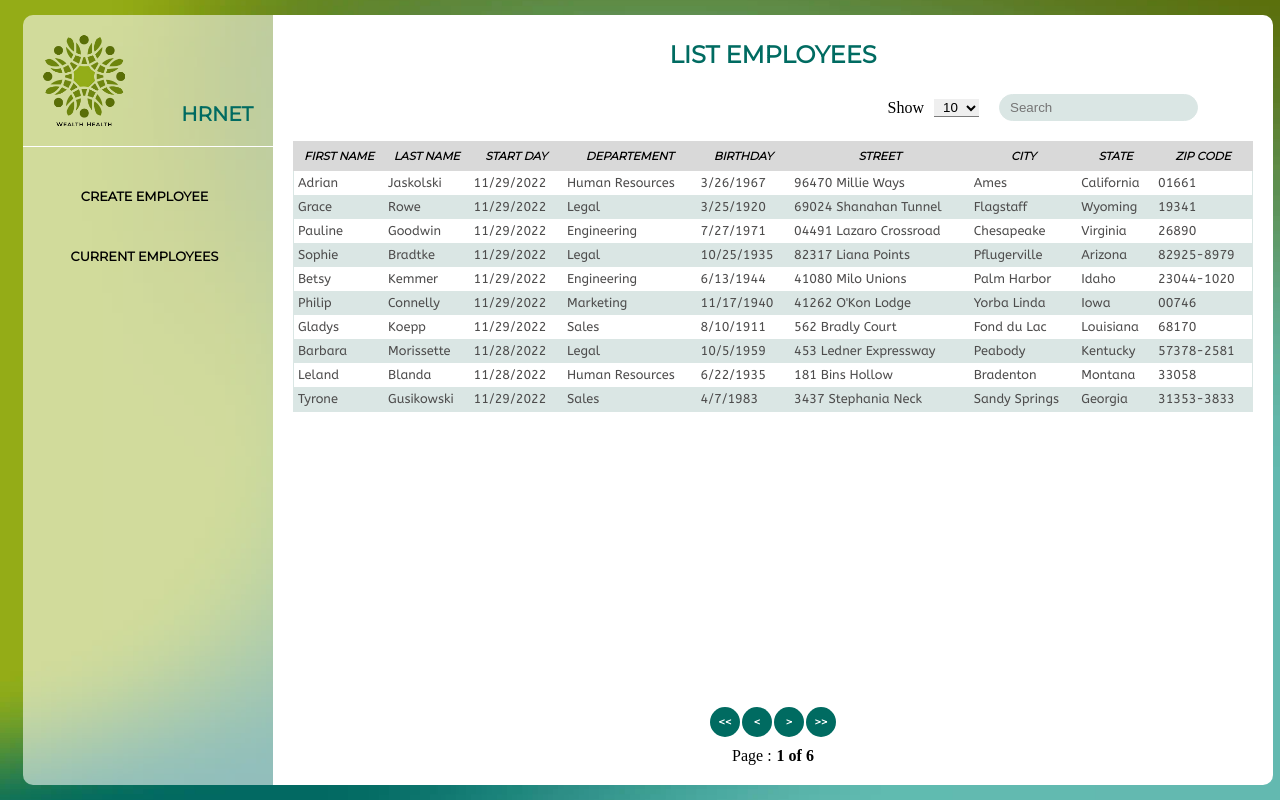
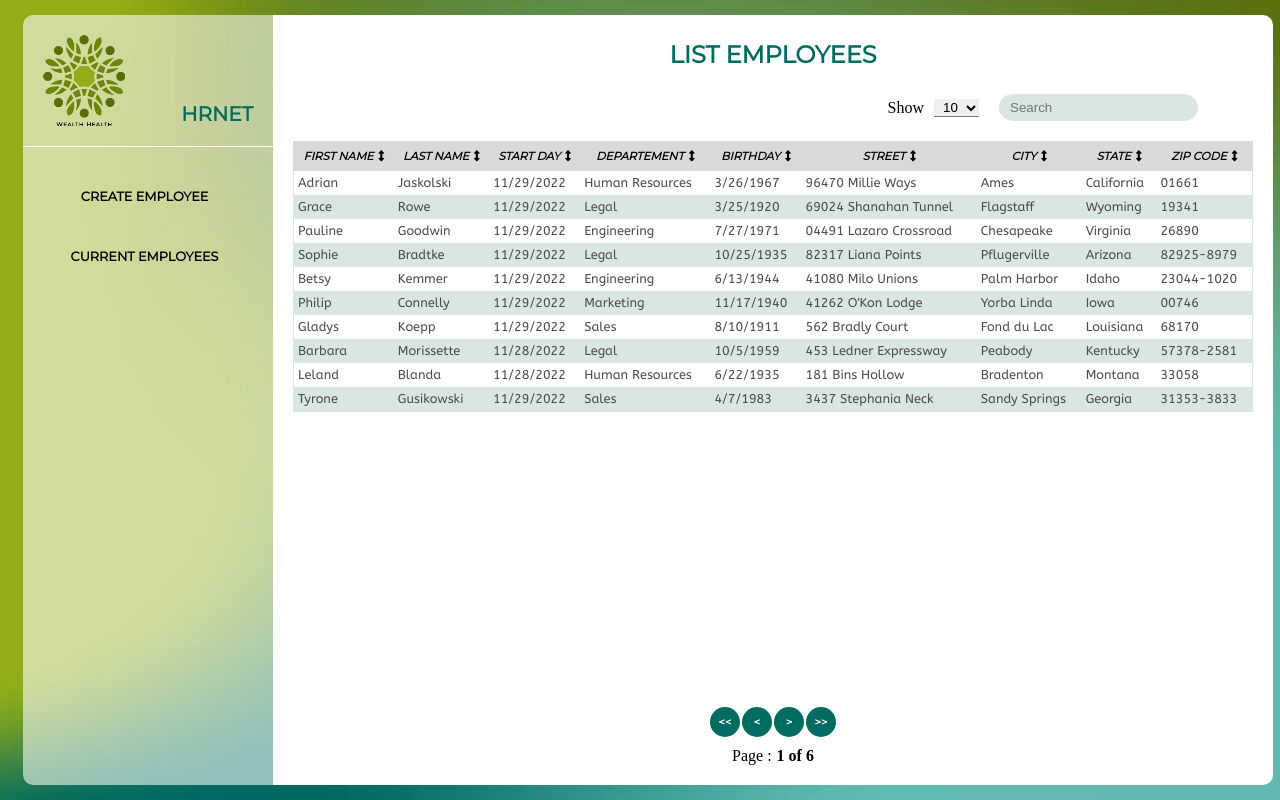
Before and after one commit to Cecilia-Giusti/P-14-wealth-health, a React (Create React App) app: page /P-14-wealth-health/current-employees in a window 1280 px wide. Built offline with nearby package versions, Linux system fonts and the light colour scheme; data requests are answered from the project's data file.

Commit message:
Style: add arrow to sort table

```diff
--- a/src/pages/EmployeeList.tsx
+++ b/src/pages/EmployeeList.tsx
@@ -188,7 +188,9 @@ const EmployeeList = () => {
                         {{
                           asc: <i className="fas fa-chevron-down"></i>,
                           desc: <i className="fas fa-chevron-up"></i>,
-                        }[header.column.getIsSorted() as string] ?? null}
+                        }[header.column.getIsSorted() as string] ?? (
+                          <i className="fas fa-arrows-alt-v"></i>
+                        )}
                       </div>
                     )}
                   </th>
```
